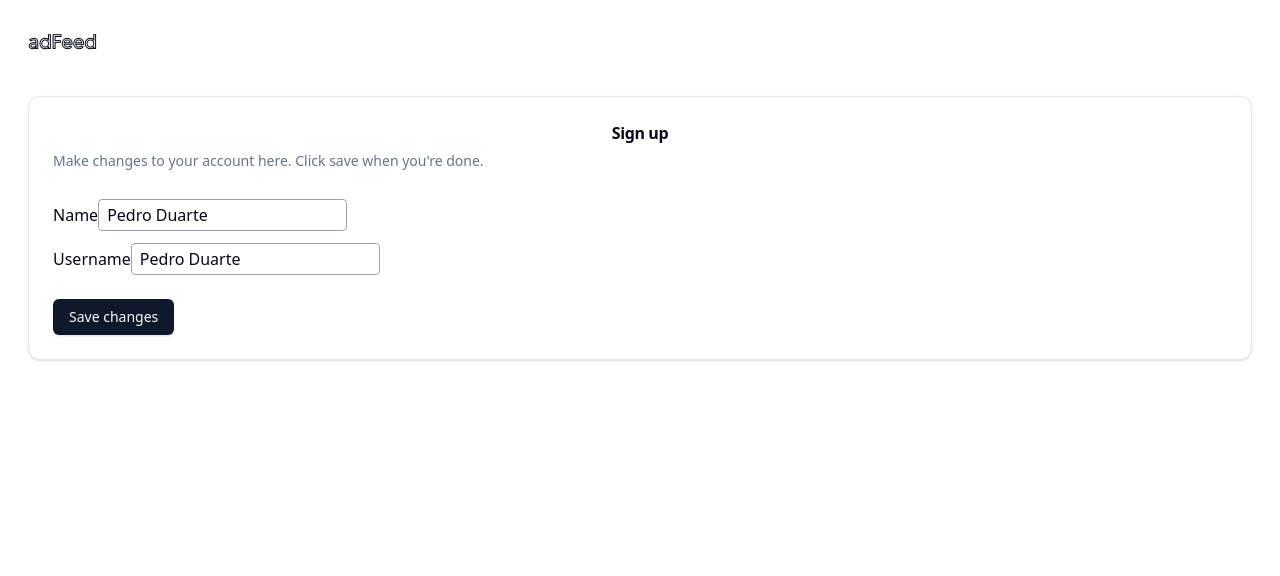
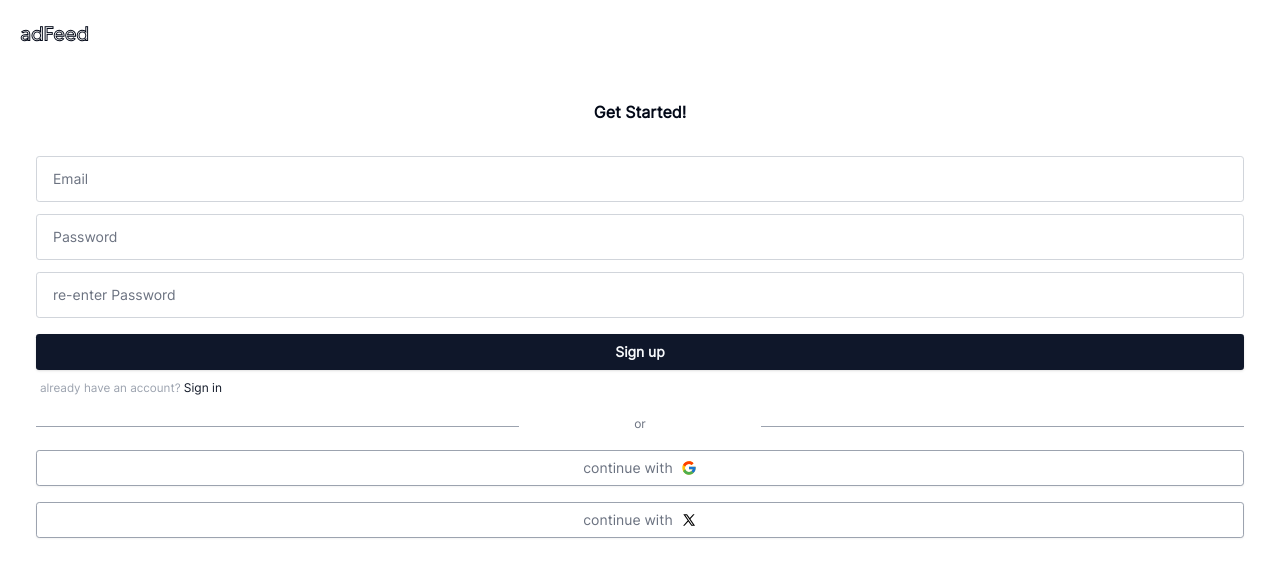
Before and after one commit to james-e-o/Newsletter-App, a Next.js app: page /signup in a window 1280 px wide. Shown: the top 576 px of the page. Built offline with nearby package versions, Linux system fonts and the light colour scheme.

Commit message:
newsleta11/29 master(1)

```diff
--- a/src/app/login/page.js
+++ /dev/null
@@ -1,38 +0,0 @@
-'use client'
-import {  Card, CardHeader, CardFooter, CardTitle, CardDescription, CardContent  } from "@/components/ui/card"
-import { Button } from "@/components/ui/button"
-
-const Login = () => {
-  return (
-    <div className='p'>
-      <header className="p-5 justify-start flex">
-        <h1 className="font-Madetommy font-bold text-xl">adFeed</h1>
-      </header>
-      <div className="p-5">
-        <Card>
-          <CardHeader>
-            <CardTitle className='w-full text-base text-center'>Login</CardTitle>
-            <CardDescription>
-              Make changes to your account here. Click save when you're done.
-            </CardDescription>
-          </CardHeader>
-          <CardContent className="space-y-2">
-            <div className="space-y-1">
-              <label htmlFor="name">Name</label>
-              <input id="name" className='p-2 h-8 border border-gray-400 rounded' defaultValue="Pedro Duarte" />
-            </div>
-            <div className="space-y-1">
-              <label htmlFor="username">Username</label>
-              <input id="username" className='p-2 h-8 border border-gray-400 rounded' defaultValue="Pedro Duarte" />
-            </div>
-          </CardContent>
-          <CardFooter>
-            <Button>Save changes</Button>
-          </CardFooter>
-        </Card>
-      </div>
-    </div>
-  )
-}
-
-export default Login
--- a/src/app/page.js
+++ b/src/app/page.js
@@ -1,5 +1,6 @@
 'use client'
 import { Button } from "@/components/ui/button";
+import { Drawer, DrawerPortal, DrawerOverlay, DrawerTrigger, DrawerClose, DrawerContent, DrawerHeader, DrawerFooter, DrawerTitle, DrawerDescription, } from "@/components/ui/drawer";
 import Image from "next/image";
 import Link from "next/link";
 import { useState, useEffect } from 'react'
@@ -8,20 +9,32 @@ import { useState, useEffect } from 'react'
 export default function Home() {
 
   return(
-    <div className="">
-      <div className="min-h-[90svh] bg-gray-950 text-gray-100">
+  <Drawer>
+    <div className="relative">
+      <div className="min-h-[94svh] bg-gray-950 text-gray-50">
         <header className="p-5 justify-between flex">
           <h1 className="font-Madetommy text-xl">adFeed</h1>
-          <nav className="flex gap-2">
-            <Button size='sm'  className='border-white flex items-center justify-center border px-3 py-0'><span>Pricing</span></Button>
-            <Link href={'/login'} className="decoration-none"><Button size='sm' className='bg-gray-300 decoration-none flex items-center justify-center text-black px-3 py-0'><span>Sign in</span></Button></Link>
+          <nav className="flex gap-3">
+            <Link href={'/signin'} className="decoration-none"><Button size='sm' className='bg-gray-100 decoration-none flex items-center justify-center text-black px-3 py-0'><span>Sign in</span></Button></Link>
+            <DrawerTrigger asChild><Button size='sm'  className='border-white flex items-center justify-center border px-2 py-0'><span className="fill-white">{menu}</span></Button></DrawerTrigger>
           </nav>
         </header>
-        <div className="p-5">
+        <div className="p-5 flex flex-col justify-center h-fit mt-7">
+          <h1 className="text-4xl text-center font-bold font-Clash">Smarter Ads? <br/>Start Here.</h1>
+          <p className="text-sm text-gray-200 text-center mt-7 mx-2 leading-relaxed  font-Inter font-normal">adFeed helps you <span className="font-bold text-white">create</span>, <span className="font-bold text-white">launch</span> and <span className="font-bold text-white">control</span> your campaigns with faster and fewer clicks.</p>
 
+          <Button className="text-sm mt-8 mx-auto px-9 bg-white font-semibold text-black w-fit font-Inter rounded-[0.2rem]" >Get Started</Button>
         </div>
       </div>
 
     </div>
+    <DrawerContent>
+      hello world
+    </DrawerContent>
+  </Drawer>
   );
 }
+
+
+
+export const menu = <svg data-name="Layer 1" className="w-5 h-5" id="Layer_1" viewBox="0 0 64 64" xmlns="http://www.w3.org/2000/svg"><path d="M21.86,18.73H9.18a2,2,0,0,1,0-4H21.86a2,2,0,0,1,0,4Z"/><path d="M54.82,18.73H34.88a2,2,0,0,1,0-4H54.82a2,2,0,0,1,0,4Z"/><path d="M54.82,34H9.18a2,2,0,0,1,0-4H54.82a2,2,0,0,1,0,4Z"/><path d="M54.82,49.27H30.07a2,2,0,0,1,0-4H54.82a2,2,0,0,1,0,4Z"/></svg>
--- a/src/app/login/layout.js
+++ b/src/app/signin/layout.js
@@ -3,7 +3,7 @@
 export default function SigninLayout({ children }) {
 
   return (
-    <div className='flex flex-col pb-2 overflow-hidden flex-grow'>
+    <div className=' pb-2 overflow-hidden h-full'>
       {children}
     </div>
   );
--- /dev/null
+++ b/src/app/signin/page.js
@@ -0,0 +1,65 @@
+'use client'
+import {  Card, CardHeader, CardFooter, CardTitle, CardDescription, CardContent  } from "@/components/ui/card"
+import { Button } from "@/components/ui/button"
+import Link from "next/link"
+import { useState } from "react"
+import { Eye, EyeOff } from "lucide-react"
+
+const Login = () => {
+
+  const [data, setData] = useState()
+
+  return (
+    <div className='h-full flex font-Inter flex-col'>
+      <header className="p-5 justify-start flex">
+        <h1 className="font-Madetommy font-bold text-xl">adFeed</h1>
+      </header>
+      <p className="pt-8 pb-0 px-5 text-center text-base font-semibold">Welcome back!</p>
+      <div className="px-5 py-1 flex flex-col justify-start flex-grow">
+
+        <Card className='border-none shadow-none'>
+          <CardContent className="space-y-2 p-4">
+            <form method='post' >
+              <Indiv  error ={data && data.emailError} type={'text'} name={"email"} placehold={"Email"} />
+              <Indiv icon={true} error ={data && (data.passwordError || data.passwordError2)} type={'password'} altType={'text'} name={"password"} placehold={"Password"}/>
+              <div className='w-full mb-5 flex justify-between mt-[0.27rem]'>
+                <p className="text-[0.73rem] px-1 flex items-center gap-1">
+                  <input type="checkbox" className="border-black text-blue-400 border outline-2" name="remember" id="remember" />
+                  <label htmlFor="remember" className="text-gray-500">Remember me</label>
+                </p>
+                <Link className='text-gray-500 text-[0.73rem]' href={'/makeup'}>forgot details?<span></span></Link>
+              </div>
+              <Button className="text-sm font-semibold w-full p rounded-[0.2rem]" >Sign in</Button>
+              <p className="w-full pl-1 mt-1"><Link className="text-gray-400 text-[0.73rem] decoration-none" href={'/signup'}>not signed?  <span className="text-gray-900 text-xs">  Create account</span></Link></p>
+              <div className="items-center mt-5 relative w-full px-2 after:absolute after:border-b after:w-2/5 after:right-0 after:border-gray-400 after:my-0 before:absolute before:border-b before:w-2/5 before:left-0 before:border-gray-400 before:my-0 flex justify-center"><span className="text-gray-500 relative -top-[2px] text-xs">or</span></div>
+              <Button className="text-sm mt-4 font-medium w-full text-gray-500 border-gray-400 rounded-[0.2rem]" variant='outline' >continue with {google}</Button>
+              <Button className="text-sm mt-4 font-medium w-full text-gray-500 border-gray-400 rounded-[0.2rem]" variant='outline' >continue with {x}</Button>
+            </form>
+          </CardContent>
+        </Card>
+      </div>
+    </div>
+  )
+}
+
+export default Login
+
+
+
+export const Indiv = ({name, value, placehold, type, error, icon, altType}) => {
+  const [inputFocus, setInputFocus] = useState(false)
+  const [hide, setHide] =useState(true)
+  return (
+    <div id='inputdiv' className={inputFocus?"mt-3 w-full z-0 bg-transparent py-1 px-2 h-fit border-gray-400 relative border rounded-[0.2rem] ":"mt-3 w-full z-0 bg-transparent py-1 px-2 h-fit border-gray-300 relative border rounded-[0.2rem]"}>
+      <p aria-disabled className={inputFocus?"bg-white inline-block rounded ml-1 absolute text-gray-500 text-[0.65rem] transition-all -top-2 px-1 py-0 -z-[1]":"bg-white inline-block rounded ml-1 absolute text-gray-500 text-sm transition-all top-3 px-1 py-0 -z-[1]"}>{placehold}</p>
+      {/* {icon && inputFocus?<div className="left-[88%] top-2 absolute inline-block z-20" onClick={()=>setHide(!hide)}>{hide?<Eye className='w-4 h-4'/>:<EyeOff className='w-4 h-4'/>}</div>:""} */}
+      <input className="border-none outline-none bg-transparent h-9 top-[0.54rem] w-full z-20 pl-1" name={name} onInput={(e)=>{e.preventDefault(),value}} onFocus={(e)=>{e.preventDefault(); setInputFocus(true)}} onBlur={(e)=>{ if (e.target.value.length===0) {setInputFocus(false); if(!hide)setHide(!hide)} else {setInputFocus(true)}}} type={!hide?altType:type}/>
+      <p className='absolute text-red-500 font-extralight italic top-8 text-[0.65rem]'>{error}</p>
+    </div>
+  )
+}
+
+
+export const google = <svg xmlns="http://www.w3.org/2000/svg"  viewBox="0 0 48 48" width="17px" height="17px"><path fill="#FFC107" d="M43.611,20.083H42V20H24v8h11.303c-1.649,4.657-6.08,8-11.303,8c-6.627,0-12-5.373-12-12c0-6.627,5.373-12,12-12c3.059,0,5.842,1.154,7.961,3.039l5.657-5.657C34.046,6.053,29.268,4,24,4C12.955,4,4,12.955,4,24c0,11.045,8.955,20,20,20c11.045,0,20-8.955,20-20C44,22.659,43.862,21.35,43.611,20.083z"/><path fill="#FF3D00" d="M6.306,14.691l6.571,4.819C14.655,15.108,18.961,12,24,12c3.059,0,5.842,1.154,7.961,3.039l5.657-5.657C34.046,6.053,29.268,4,24,4C16.318,4,9.656,8.337,6.306,14.691z"/><path fill="#4CAF50" d="M24,44c5.166,0,9.86-1.977,13.409-5.192l-6.19-5.238C29.211,35.091,26.715,36,24,36c-5.202,0-9.619-3.317-11.283-7.946l-6.522,5.025C9.505,39.556,16.227,44,24,44z"/><path fill="#1976D2" d="M43.611,20.083H42V20H24v8h11.303c-0.792,2.237-2.231,4.166-4.087,5.571c0.001-0.001,0.002-0.001,0.003-0.002l6.19,5.238C36.971,39.205,44,34,44,24C44,22.659,43.862,21.35,43.611,20.083z"/></svg>
+
+export const x = <svg xmlns="http://www.w3.org/2000/svg"  viewBox="0 0 30 30" width="22px" height="22px"><path d="M26.37,26l-8.795-12.822l0.015,0.012L25.52,4h-2.65l-6.46,7.48L11.28,4H4.33l8.211,11.971L12.54,15.97L3.88,26h2.65 l7.182-8.322L19.42,26H26.37z M10.23,6l12.34,18h-2.1L8.12,6H10.23z"/></svg>
--- a/src/app/signup/layout.js
+++ b/src/app/signup/layout.js
@@ -3,7 +3,7 @@
 export default function SignupLayout({ children }) {
 
   return (
-    <div className='flex flex-col p-2 overflow-hidden flex-grow'>
+    <div className='pb-2 overflow-hidden h-full '>
       {children}
     </div>
   );
--- a/src/app/signup/page.js
+++ b/src/app/signup/page.js
@@ -1,34 +1,37 @@
 'use client'
 import {  Card, CardHeader, CardFooter, CardTitle, CardDescription, CardContent  } from "@/components/ui/card"
 import { Button } from "@/components/ui/button"
+import { Indiv,google,x } from "../signin/page"
+import Link from "next/link"
+import { useState } from "react"
+import { Eye, EyeOff } from "lucide-react"
 
 const SignUp = () => {
+
+  const [data, setData] = useState()
+
   return (
-    <div className='p'>
+    <div className='h-full flex font-Inter flex-col'>
       <header className="p-5 justify-start flex">
         <h1 className="font-Madetommy font-bold text-xl">adFeed</h1>
       </header>
-    <div className="p-5">
-      <Card>
-        <CardHeader>
-          <CardTitle className='w-full text-base text-center'>Sign up</CardTitle>
-          <CardDescription>
-            Make changes to your account here. Click save when you're done.
-          </CardDescription>
-        </CardHeader>
-        <CardContent className="space-y-2">
-          <div className="space-y-1">
-            <label htmlFor="name">Name</label>
-            <input id="name" className='p-2 h-8 border border-gray-400 rounded' defaultValue="Pedro Duarte" />
-          </div>
-          <div className="space-y-1">
-            <label htmlFor="username">Username</label>
-            <input id="username" className='p-2 h-8 border border-gray-400 rounded' defaultValue="Pedro Duarte" />
-          </div>
+      <p className="pt-8 pb-0 px-5 text-center text-base font-semibold">Get Started!</p>
+      <div className="px-5 py-1 flex flex-col justify-start flex-grow">
+
+        <Card className='border-none shadow-none'>
+          <CardContent className="space-y-2 p-4">
+            <form method='post' >
+              <Indiv  error ={data && data.emailError} type={'text'} name={"email"} placehold={"Email"} />
+              <Indiv icon={true} error ={data && (data.passwordError || data.passwordError2)} type={'password'} altType={'text'} name={"password"} placehold={"Password"}/>
+              <Indiv icon={true} error ={data && (data.passwordError || data.passwordError2)} type={'password'} altType={'text'} name={"password"} placehold={"re-enter Password"}/>
+
+              <Button className="text-sm mt-4 font-semibold w-full p rounded-[0.2rem]" >Sign up</Button>
+              <p className="w-full pl-1 mt-1"><Link className="text-gray-400 text-[0.73rem] decoration-none" href={'/signin'}>already have an account?  <span className="text-gray-900 text-xs"> Sign in</span></Link></p>
+              <div className="items-center mt-5 relative w-full px-2 after:absolute after:border-b after:w-2/5 after:right-0 after:border-gray-400 after:my-0 before:absolute before:border-b before:w-2/5 before:left-0 before:border-gray-400 before:my-0 flex justify-center"><span className="text-gray-500 relative -top-[2px] text-xs">or</span></div>
+              <Button className="text-sm mt-4 font-medium w-full text-gray-500 border-gray-400 rounded-[0.2rem]" variant='outline' >continue with {google}</Button>
+              <Button className="text-sm mt-4 font-medium w-full text-gray-500 border-gray-400 rounded-[0.2rem]" variant='outline' >continue with {x}</Button>
+            </form>
           </CardContent>
-        <CardFooter>
-          <Button>Save changes</Button>
-        </CardFooter>
         </Card>
       </div>
     </div>
```
Also changed, not shown: public/dotsvtzy.png (added). Lines whose indentation alone changed are shown as unchanged.
